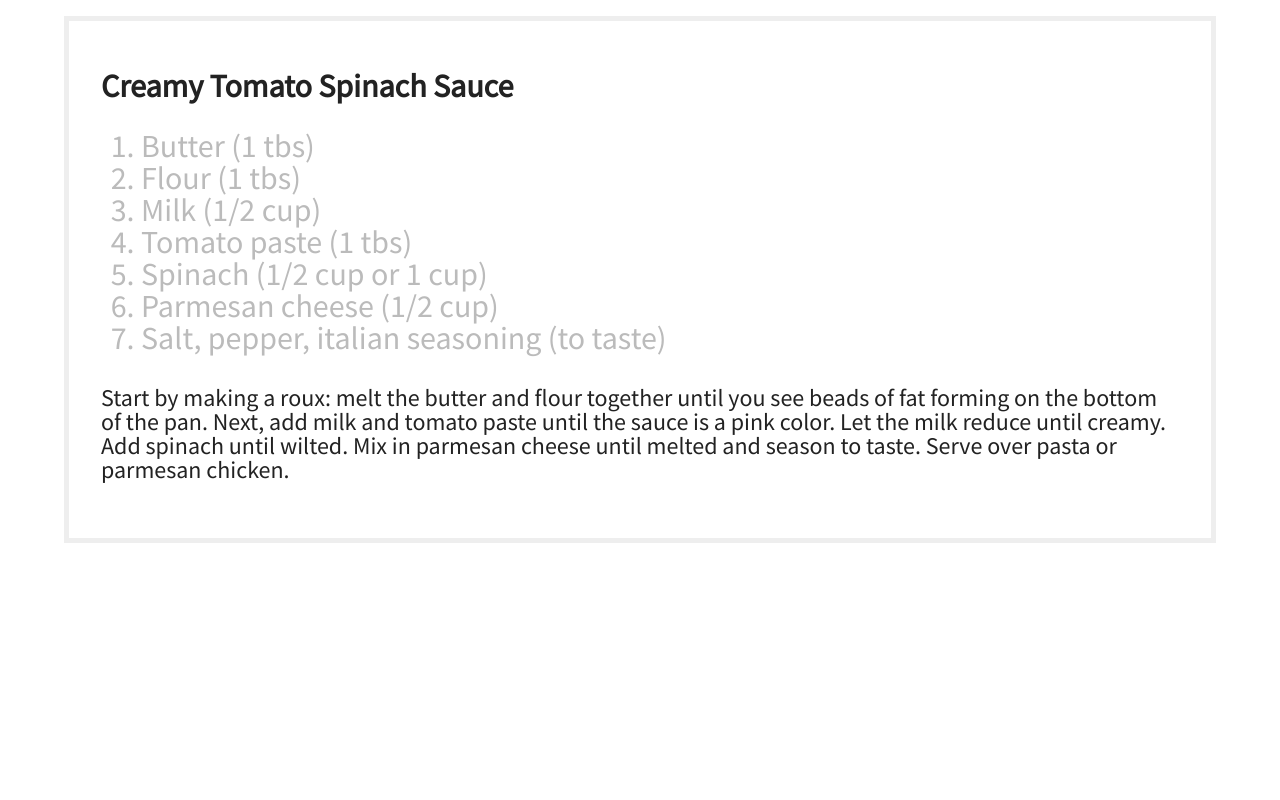
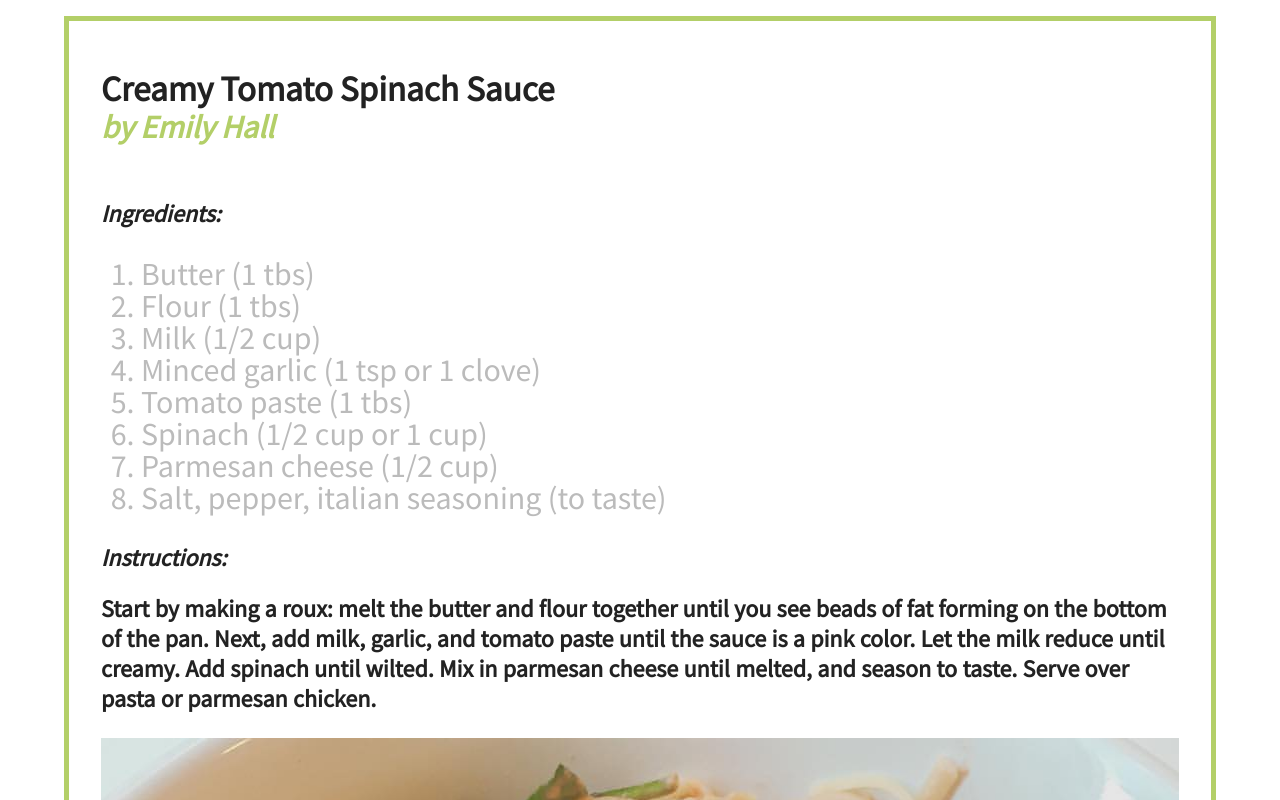
Before and after one commit to emilyvictoria/recipe, a plain HTML site: page index.html in a window 1280 px wide. Shown: the top 800 px of the page. Drawn offline with Linux system fonts and the light colour scheme.

Commit message:
Picture added

```diff
--- a/css/sitewide.css
+++ b/css/sitewide.css
@@ -27,7 +27,7 @@ div, main, article, section, aside, hgroup, header, footer, address, nav {
 /* start project-specifc styles below this line */
 
 body {
-	font-family: "Source Sans Pro", "Helvetica Neue", Helvetica, Arial, sans-serif;
+	font-family: "Source Sans Pro", "Helvetica Neue", Helvetica, Arial, Sans-serif;
 	font-size: 16px;
 	line-height: 1.5em;
 	color: #222;
@@ -46,7 +46,7 @@ body {
 	width: 90%;
 	max-width: 1200px;
 	padding: 2em;
-	border: 5px solid #eee;
+	border: 5px solid #B3CF68;
 }
 
 ol {
@@ -57,5 +57,24 @@ ol {
 p {
 	margin-left: 1em;
 	font-size: 1.5em;
-	margin-left: auto
+	margin-left: auto;
+	line-height: 1.25em;
+	word-spacing: .02em;
 }
+
+h1 {
+	font-size: 2.2em;
+
+}
+
+h2 {
+	color: #B3CF68;
+	line-height: 0em;
+	font-style: italic;
+	font-size: 2em;
+}
+
+h3 {
+	font-style: italic;
+	font-size: 1.5em;
+}
--- a/index.html
+++ b/index.html
@@ -4,7 +4,7 @@
 
 	<meta charset="utf-8">
 	<meta http-equiv="X-UA-Compatible" content="IE=edge">
-	<title>Title goes here</title>
+	<title>Emily's Creamy Tomato Spinach Sauce</title>
 	<meta name="description" content="">
 
 	<!-- Enable responsive layouts; tell browsers not to shrink pages to fit small screens -->
@@ -24,21 +24,26 @@
 	<!-- In general, you should have only one container per page. -->
 	<div class="container">
 
-		<h1>Creamy Tomato Spinach Sauce</h1>
-
+		<h1><strong>Creamy Tomato Spinach Sauce</strong></h1>
+		<h2><em>by Emily Hall</em></h2>
+		<br>
+		<h3>Ingredients:</h3>
 		<ol>
 			<li>Butter (1 tbs)</li>
 			<li>Flour (1 tbs)</li>
 			<li>Milk (1/2 cup)</li>
+			<li>Minced garlic (1 tsp or 1 clove)</li>
 			<li>Tomato paste (1 tbs)</li>
 			<li>Spinach (1/2 cup or 1 cup)</li>
 			<li>Parmesan cheese (1/2 cup)
 			<li>Salt, pepper, italian seasoning (to taste)</li>
 
 		</ol>
+		<h3>Instructions:</h3>
 		<p>
-			Start by making a roux: melt the butter and flour together until you see beads of fat forming on the bottom of the pan. Next, add milk and tomato paste until the sauce is a pink color. Let the milk reduce until creamy. Add spinach until wilted. Mix in parmesan cheese until melted and season to taste. Serve over pasta or parmesan chicken.
+			<strong>Start by making a roux: melt the butter and flour together until you see beads of fat forming on the bottom of the pan. Next, add milk, garlic, and tomato paste until the sauce is a pink color. Let the milk reduce until creamy. Add spinach until wilted. Mix in parmesan cheese until melted, and season to taste. Serve over pasta or parmesan chicken.</strong>
 		</p>
+		<img src="img/pasta.jpg" alt="Photo of bowl of pasta">
 
 	</div><!-- end container -->
 
```
Also changed, not shown: img/pasta.jpg (added), 1 other file.
